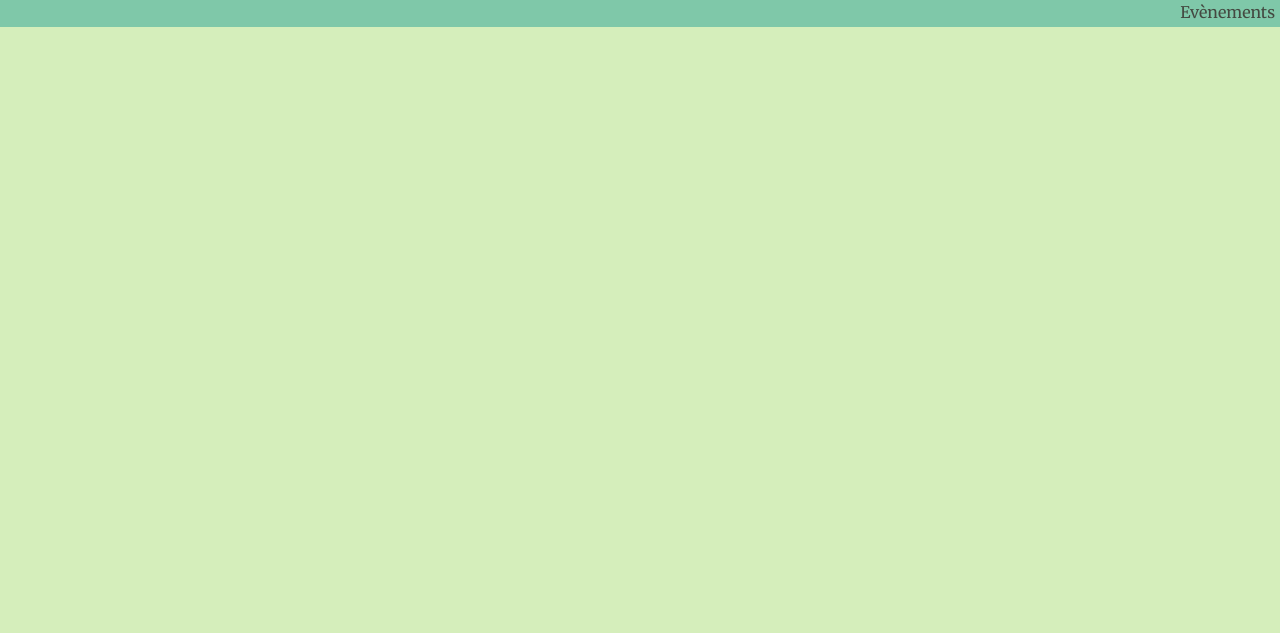
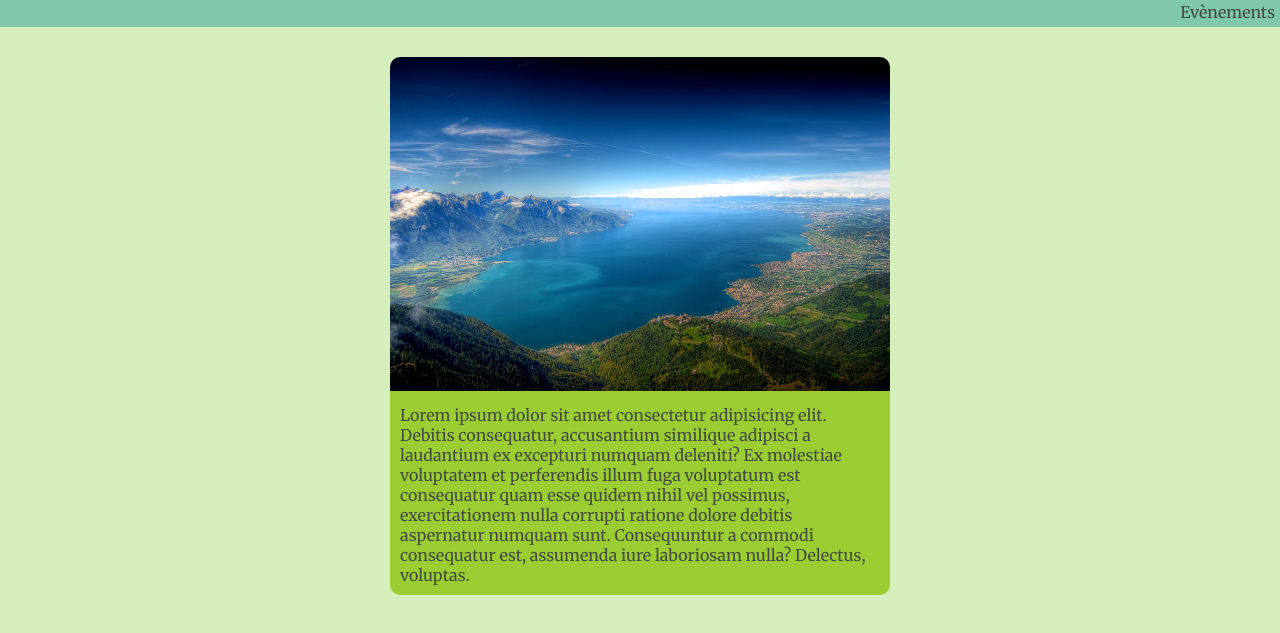
Before and after one commit to kombryan/1ere_evaluation, a plain HTML site: page index.html in a window 1280 px wide. Shown: the part 93-726 px from the top of the page. Drawn offline with Linux system fonts and the light colour scheme.

Commit message:
creation du la  presentation

```diff
--- a/css/style.css
+++ b/css/style.css
@@ -55,3 +55,27 @@ nav a {
     color: #444941;
     text-decoration: none;
 }
+
+main {
+    max-width: 500px;
+    display: flex;
+    margin: auto;
+}
+
+section.presentation {
+    background-color: yellowgreen;
+    margin: 30px auto;
+    border-radius: 10px;
+}
+
+
+main img {
+    width: 100%;
+    max-width: 500px;
+    background-color: white;
+    border-radius: 10px 10px 0 0;
+}
+
+section.presentation .description {
+    padding: 10px;
+}
--- a/index.html
+++ b/index.html
@@ -23,6 +23,18 @@
                 </div>
             </nav>
         </header>
+        <main>
+            <section class="presentation">
+                <img src="./images/lac_leman_hauteur.jpg" alt="lac léman vue de haut">
+                <div class="description">
+                    Lorem ipsum dolor sit amet consectetur adipisicing elit. Debitis consequatur, accusantium similique adipisci a laudantium ex excepturi numquam deleniti? Ex molestiae voluptatem et perferendis illum fuga voluptatum est consequatur quam esse quidem nihil vel possimus, exercitationem nulla corrupti ratione dolore debitis aspernatur numquam sunt. Consequuntur a commodi consequatur est, assumenda iure laboriosam nulla? Delectus, voluptas.
+                </div>
+            </section>
+
+
+
+
+        </main>
 
 
 
```
